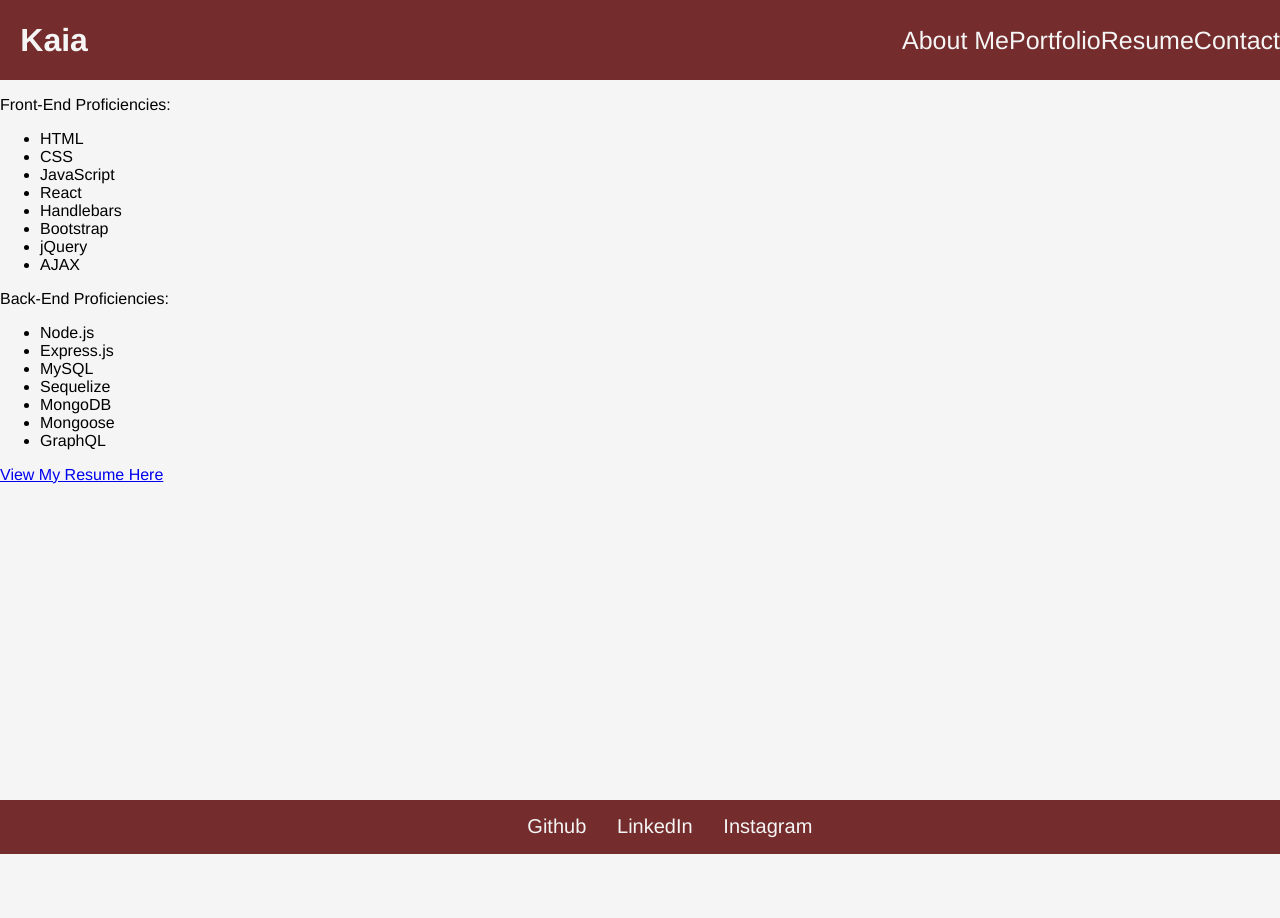
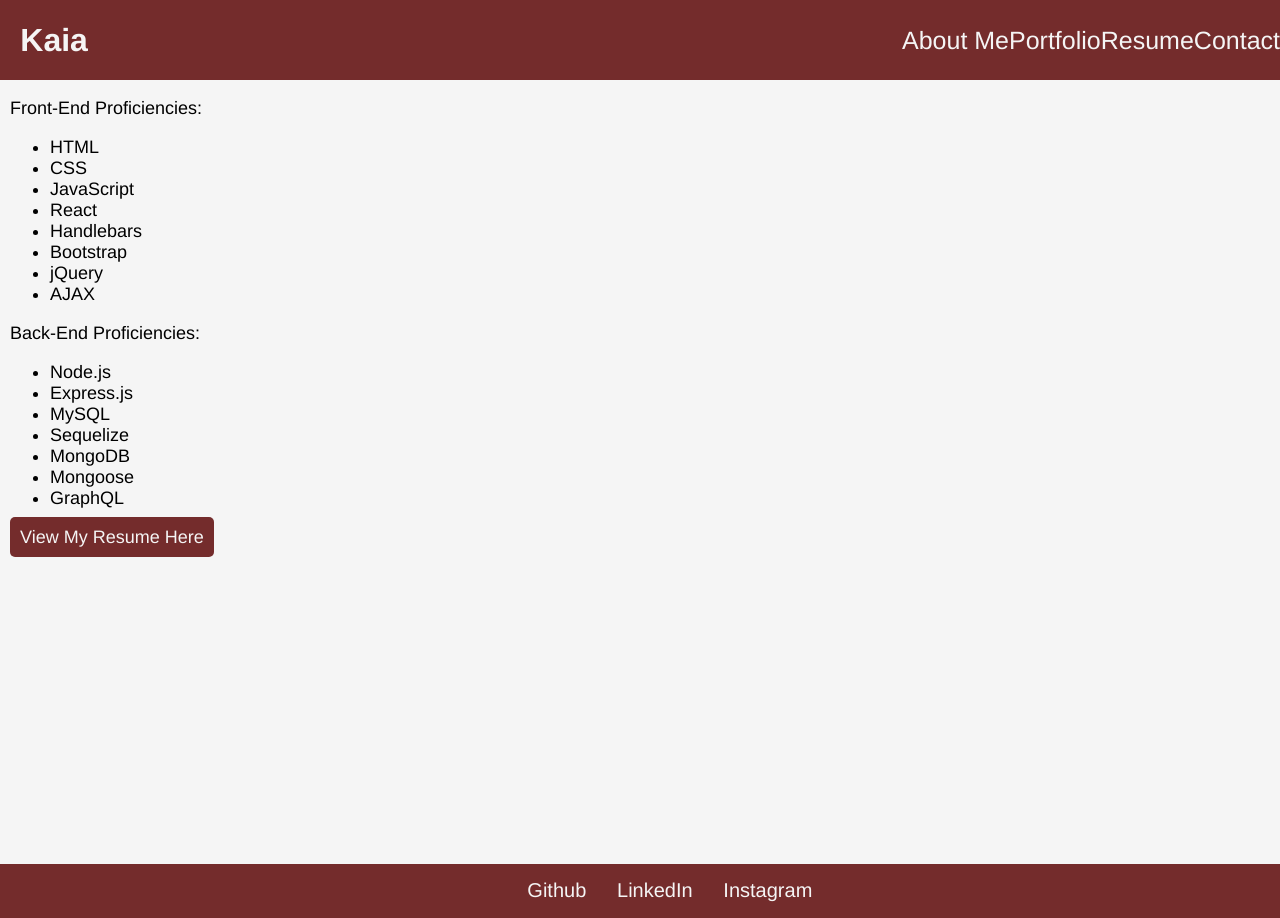
Before and after one commit to kaiafay/react-portfolio, a React (Create React App) app: page /resume in a window 1280 px wide. Before the commit the page ends 854 px from the top, so only its background shows below. Built offline with nearby package versions, Linux system fonts and the light colour scheme.

Commit message:
initial styling for resume page

```diff
--- a/src/components/Resume/index.js
+++ b/src/components/Resume/index.js
@@ -27,7 +27,7 @@ function Resume() {
                 <li>GraphQL</li>
             </ul>
 
-            <a href='https://docs.google.com/document/d/1YV2tY_aoCaD5SaVKfj3n92SHHAVopVdtTMKQ1RyjXww/edit?usp=sharing' rel='noreferrer' target='_blank'>View My Resume Here</a>
+            <a href='https://docs.google.com/document/d/1YV2tY_aoCaD5SaVKfj3n92SHHAVopVdtTMKQ1RyjXww/edit?usp=sharing' rel='noreferrer' target='_blank' id='viewresume'>View My Resume Here</a>
         </p>
       </section>
     )
--- a/src/index.css
+++ b/src/index.css
@@ -101,3 +101,16 @@ nav {
   padding: 10px;
   margin-right: 5px;
 }
+
+#resume {
+  margin-left: 10px;
+  font-size: 18px;
+}
+
+#viewresume {
+  text-decoration: none;
+  background-color: rgb(116, 44, 44);
+  color: whitesmoke;
+  padding: 10px;
+  border-radius: 5px;
+}
```
